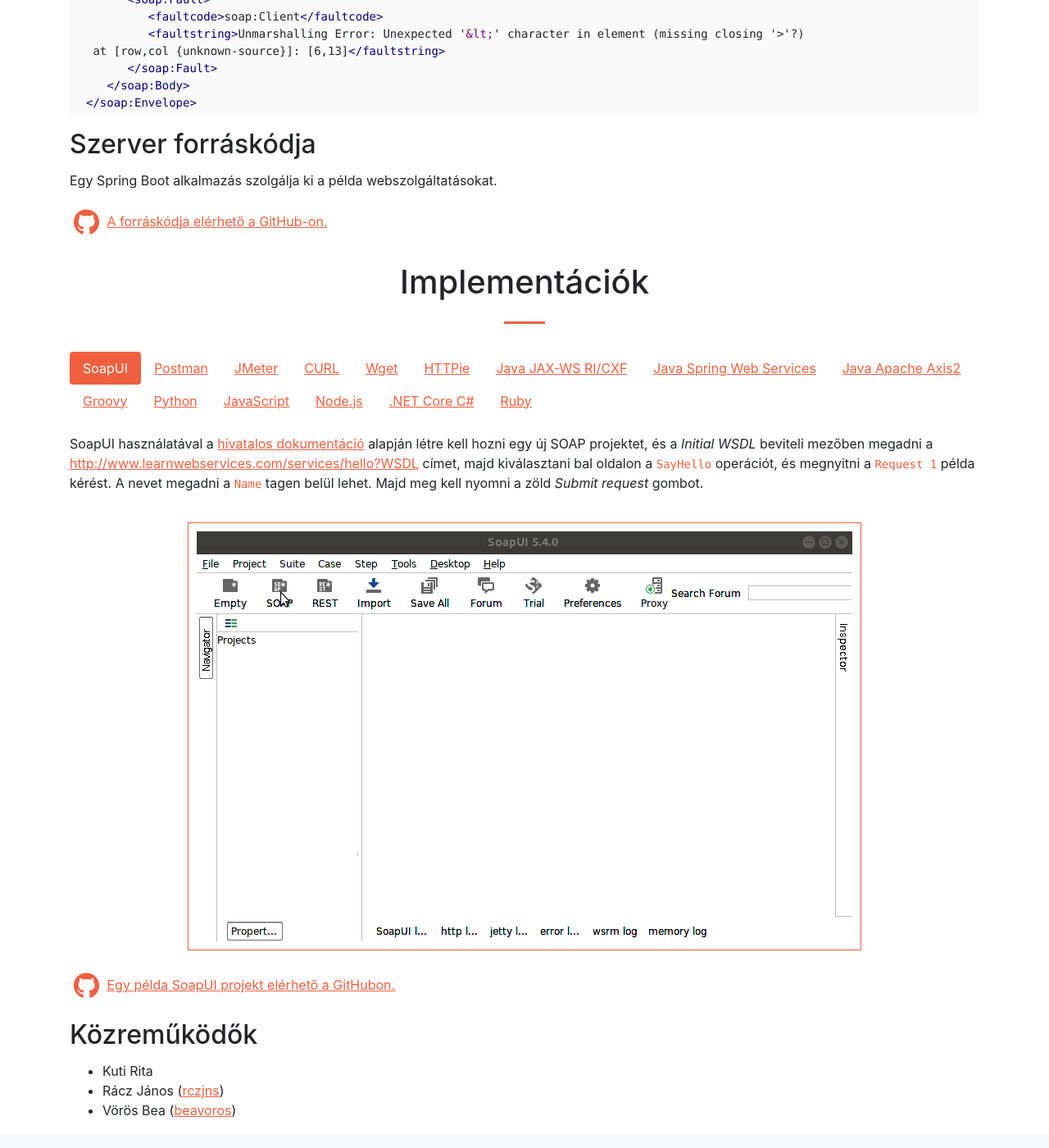
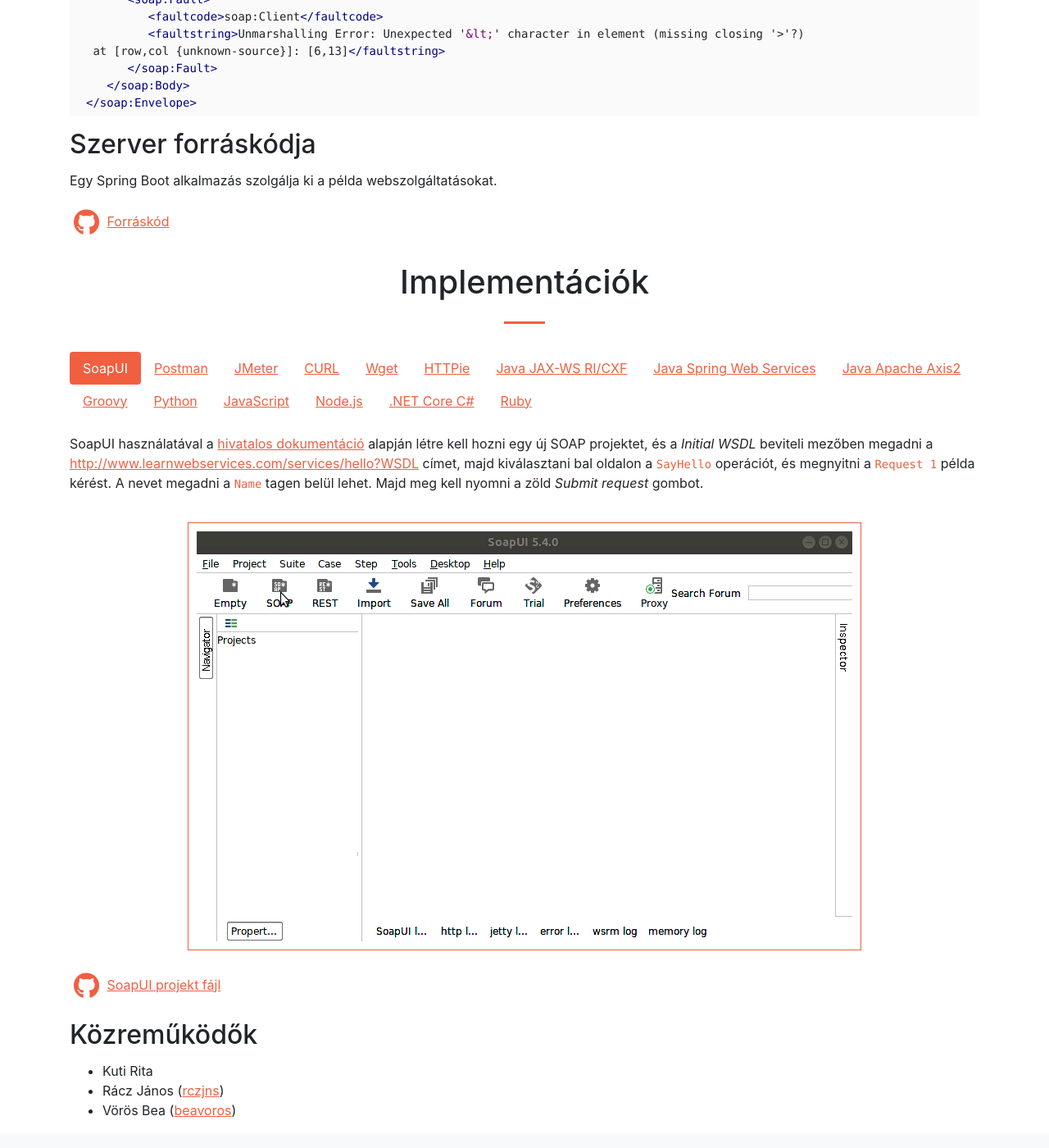
Before and after one commit to vicziani/learnwebservices, a Jekyll site: the page built from docs/index-hu.md, in a window 1280 px wide and 1400 px high, scrolled down 2266 px. Shown: the whole window at 82% size. Built offline with Jekyll 4.4.1, drawn with Linux system fonts in a browser that asks for light colours; nearby versions of some CDN libraries; comment, search, counter and statistics services are not loaded.

````diff
--- a/docs/index-hu.md
+++ b/docs/index-hu.md
@@ -154,7 +154,7 @@
 <p>Egy Spring Boot alkalmazás szolgálja ki a példa webszolgáltatásokat.</p>
 
 <p><a href="https://github.com/vicziani/learnwebservices-server/" title="Forráskód a GitHubon" class="github-icon"><i class="fab fa-github"></i></a>
- <a href="https://github.com/vicziani/learnwebservices-server/">A forráskódja elérhető a GitHub-on.</a></p>
+ <a href="https://github.com/vicziani/learnwebservices-server/">Forráskód</a></p>
 
 # Implementációk {#implementaciok}
 
@@ -221,7 +221,7 @@
 </div>
 
 <p><a class="github-icon" href="https://github.com/vicziani/learnwebservices/tree/master/lwsapp-soapui-project" title="Forráskód a GitHubon"><i class="fab fa-github"></i></a>
-<a href="https://github.com/vicziani/learnwebservices/tree/master/lwsapp-soapui-project">Egy példa SoapUI projekt elérhető a GitHubon.</a></p>
+<a href="https://github.com/vicziani/learnwebservices/tree/master/lwsapp-soapui-project">SoapUI projekt fájl</a></p>
 
 </div>
 <div class="tab-pane fade" id="postman" role="tabpanel" aria-labelledby="postman-tab" markdown="1">
@@ -235,7 +235,7 @@
 </div>
 
 <p><a class="github-icon" href="https://github.com/vicziani/learnwebservices/tree/master/lwsapp-postman-collection" title="Forráskód a GitHubon"><i class="fab fa-github"></i></a>
-<a href="https://github.com/vicziani/learnwebservices/tree/master/lwsapp-postman-collection">A Postman Collection elérhető GitHubon.</a></p>
+<a href="https://github.com/vicziani/learnwebservices/tree/master/lwsapp-postman-collection">Postman Collection fájl</a></p>
 
 </div>
 <div class="tab-pane fade" id="jmeter" role="tabpanel" aria-labelledby="jmeter-tab" markdown="1">
@@ -251,7 +251,7 @@
 </div>
 
 <p><a class="github-icon" href="https://github.com/vicziani/learnwebservices/tree/master/lwsapp-jmeter-project" title="Forráskód a GitHubon"><i class="fab fa-github"></i></a>
-<a href="https://github.com/vicziani/learnwebservices/tree/master/lwsapp-jmeter-project">A JMeter projekt elérhető GitHubon.</a></p>
+<a href="https://github.com/vicziani/learnwebservices/tree/master/lwsapp-jmeter-project">JMeter projekt fájl</a></p>
 
 </div>
 
@@ -320,10 +320,10 @@
 ```
 
 <p><a class="github-icon" href="https://github.com/vicziani/learnwebservices/tree/master/lwsapp-jaxwsri-client" title="Forráskód a GitHubon"><i class="fab fa-github"></i></a>
-<a href="https://github.com/vicziani/learnwebservices/tree/master/lwsapp-jaxwsri-client">Egy példa Java JAX-WS RI kliens elérhető a GitHubon.</a></p>
+<a href="https://github.com/vicziani/learnwebservices/tree/master/lwsapp-jaxwsri-client">Forráskód JAX-WS RI-vel</a></p>
 
 <p><a class="github-icon" href="https://github.com/vicziani/learnwebservices/tree/master/lwsapp-cxf-client" title="Forráskód a GitHubon"><i class="fab fa-github"></i></a>
-<a href="https://github.com/vicziani/learnwebservices/tree/master/lwsapp-cxf-client">Egy példa Java CXF kliens elérhető a GitHubon.</a></p>
+<a href="https://github.com/vicziani/learnwebservices/tree/master/lwsapp-cxf-client">Forráskód Java CXF-fel</a></p>
 
 </div>
 <div class="tab-pane fade" id="sws" role="tabpanel" aria-labelledby="sws-tab" markdown="1">
@@ -344,7 +344,7 @@
 ```
 
 <p><a class="github-icon" href="https://github.com/vicziani/learnwebservices/tree/master/lwsapp-springws-client" title="Forráskód a GitHubon"><i class="fab fa-github"></i></a>
-<a href="https://github.com/vicziani/learnwebservices/tree/master/lwsapp-springws-client">Egy példa Java Spring Web Services kliens elérhető a GitHubon.</a></p>
+<a href="https://github.com/vicziani/learnwebservices/tree/master/lwsapp-springws-client">Forráskód</a></p>
 
 </div>
 <div class="tab-pane fade" id="axis2" role="tabpanel" aria-labelledby="axis2-tab" markdown="1">
@@ -380,7 +380,7 @@
 ```
 
 <p><a class="github-icon" href="https://github.com/vicziani/learnwebservices/tree/master/lwsapp-axis2-client" title="Forráskód a GitHubon"><i class="fab fa-github"></i></a>
-<a href="https://github.com/vicziani/learnwebservices/tree/master/lwsapp-axis2-client">Egy példa Java Axis2 kliens elérhető a GitHubon.</a></p>
+<a href="https://github.com/vicziani/learnwebservices/tree/master/lwsapp-axis2-client">Forráskód</a></p>
 
 </div>
 <div class="tab-pane fade" id="groovy" role="tabpanel" aria-labelledby="groovy-tab" markdown="1">
@@ -408,7 +408,7 @@
 ```
 
 <p><a class="github-icon" href="https://github.com/vicziani/learnwebservices/tree/master/lwsapp-groovy-client" title="Forráskód a GitHubon"><i class="fab fa-github"></i></a>
-<a href="https://github.com/vicziani/learnwebservices/tree/master/lwsapp-groovy-client">Egy példa Groovy kliens elérhető a GitHubon.</a></p>
+<a href="https://github.com/vicziani/learnwebservices/tree/master/lwsapp-groovy-client">Forráskód</a></p>
 
 </div>
 <div class="tab-pane fade" id="python" role="tabpanel" aria-labelledby="python-tab" markdown="1">
@@ -423,7 +423,7 @@
 ```
 
 <p><a class="github-icon" href="https://github.com/vicziani/learnwebservices/tree/master/lwsapp-python-client" title="Forráskód a GitHubon"><i class="fab fa-github"></i></a>
-<a href="https://github.com/vicziani/learnwebservices/tree/master/lwsapp-python-client">Egy példa Python kliens elérhető a GitHubon.</a></p>
+<a href="https://github.com/vicziani/learnwebservices/tree/master/lwsapp-python-client">Forráskód</a></p>
 
 </div>
 <div class="tab-pane fade" id="js" role="tabpanel" aria-labelledby="js-tab" markdown="1">
@@ -482,7 +482,7 @@
 </form>
 
 <p><a class="github-icon" href="https://github.com/vicziani/learnwebservices/tree/master/lwsapp-vanillajs-client" title="Forráskód a GitHubon"><i class="fab fa-github"></i></a>
-<a href="https://github.com/vicziani/learnwebservices/tree/master/lwsapp-vanillajs-client" >Egy példa Node.js kliens elérhető a GitHubon.</a></p>
+<a href="https://github.com/vicziani/learnwebservices/tree/master/lwsapp-vanillajs-client" >Forráskód</a></p>
 
 </div>
 <div class="tab-pane fade" id="nodejs" role="tabpanel" aria-labelledby="nodejs-tab" markdown="1">
@@ -501,7 +501,7 @@
 ```
 
 <p><a class="github-icon" href="https://github.com/vicziani/learnwebservices/tree/master/lwsapp-js-client" title="Forráskód a GitHubon"><i class="fab fa-github"></i></a>
-<a href="https://github.com/vicziani/learnwebservices/tree/master/lwsapp-js-client">Egy példa Node.js kliens SOAP library-vel elérhető a GitHubon.</a></p>
+<a href="https://github.com/vicziani/learnwebservices/tree/master/lwsapp-js-client">Forráskód</a></p>
 
 </div>
 <div class="tab-pane fade" id="dotnet" role="tabpanel" aria-labelledby="dotnet-tab" markdown="1">
@@ -517,7 +517,7 @@
 ```
 
 <p><a class="github-icon" href="https://github.com/vicziani/learnwebservices/tree/master/SoapClient" title="Forráskód a GitHubon"><i class="fab fa-github"></i></a>
-<a href="https://github.com/vicziani/learnwebservices/tree/master/SoapClient">Egy példa C# kliens elérhető a GitHubon.</a></p>
+<a href="https://github.com/vicziani/learnwebservices/tree/master/SoapClient">Forráskód</a></p>
 
 </div>
 <div class="tab-pane fade" id="ruby" role="tabpanel" aria-labelledby="ruby-tab" markdown="1">
@@ -538,7 +538,7 @@
 ```
 
 <p><a class="github-icon" href="https://github.com/vicziani/learnwebservices/tree/master/lwsapp-ruby-client" title="Forráskód a GitHubon"><i class="fab fa-github"></i></a>
-<a href="https://github.com/vicziani/learnwebservices/tree/master/lwsapp-ruby-client">Egy példa Ruby kliens elérhető a GitHubon.</a></p>
+<a href="https://github.com/vicziani/learnwebservices/tree/master/lwsapp-ruby-client">Forráskód</a></p>
 
 </div>
 </div>
````
Also changed, not shown: docs/index.md (+11 -11 lines).
